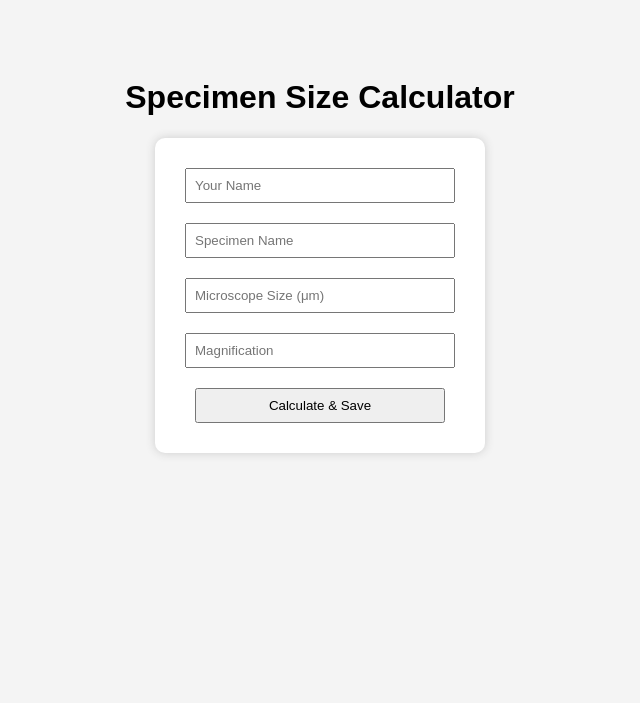
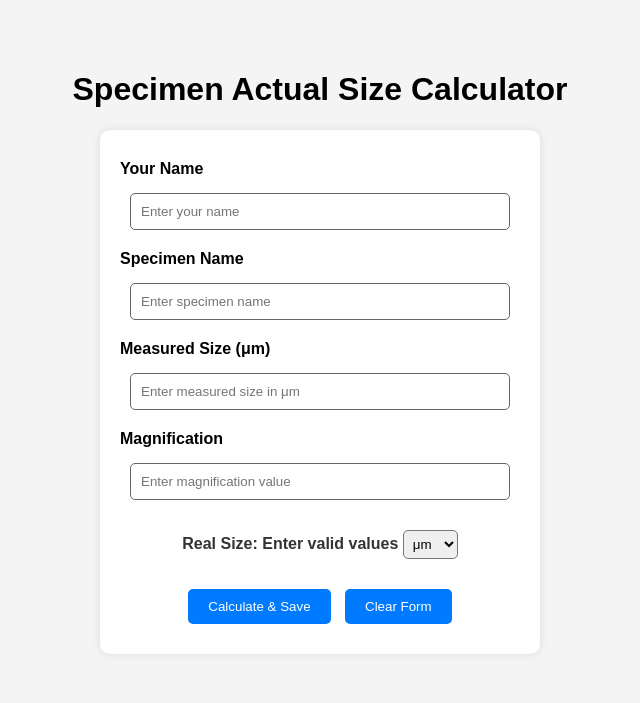
Before and after one commit to MOGforever/specimen-size-webapp, a Flask app: page / in a window 1280 px wide. Shown: the top 703 px of the page, without its empty margins (320-960 px from the left). Run offline with Flask 3, Linux system fonts and the light colour scheme.

Commit message:
Update index.html

```diff
--- a/templates/index.html
+++ b/templates/index.html
@@ -1,31 +1,178 @@
-<!-- d_flask_web_app/templates/index.html -->
-
 <!DOCTYPE html>
-<html>
+<html lang="en">
 <head>
-    <title>Specimen Size Calculator</title>
+    <meta charset="UTF-8">
+    <meta name="viewport" content="width=device-width, initial-scale=1.0">
+    <meta name="description" content="Specimen Actual Size Calculator - Calculate and store the real size of specimens based on microscope measurements.">
+    <title>Specimen Actual Size Calculator</title>
     <style>
-        body { font-family: Arial; background: #f4f4f4; text-align: center; padding: 50px; }
-        form { background: white; display: inline-block; padding: 20px; border-radius: 10px; box-shadow: 0 0 10px #ccc; }
-        input { margin: 10px; padding: 8px; width: 250px; }
-        .msg { color: green; margin-bottom: 20px; }
+        body {
+            font-family: Arial, sans-serif;
+            background: #f4f4f4;
+            text-align: center;
+            padding: 50px;
+            margin: 0;
+        }
+        form {
+            background: #fff;
+            display: inline-block;
+            padding: 20px;
+            border-radius: 10px;
+            box-shadow: 0 0 10px rgba(0, 0, 0, 0.1);
+            max-width: 400px;
+            width: 100%;
+        }
+        label {
+            display: block;
+            text-align: left;
+            margin: 10px 0 5px;
+            font-weight: bold;
+        }
+        input {
+            margin: 10px 0;
+            padding: 10px;
+            width: calc(100% - 20px);
+            border: 1px solid #666;
+            border-radius: 5px;
+            box-sizing: border-box;
+        }
+        .msg {
+            color: green;
+            margin-bottom: 20px;
+        }
+        .error-msg {
+            color: red;
+            margin-bottom: 20px;
+        }
+        .warning {
+            color: orange;
+            font-size: 0.9em;
+            margin: 5px 0;
+        }
+        button {
+            background-color: #007BFF;
+            color: white;
+            border: none;
+            padding: 10px 20px;
+            cursor: pointer;
+            border-radius: 5px;
+            margin: 10px 5px; /* Increased spacing */
+        }
+        button:hover:not(:disabled) {
+            background-color: #0056b3;
+        }
+        button:disabled {
+            background-color: #cccccc;
+            cursor: not-allowed;
+        }
+        #preview {
+            margin: 10px 0;
+            font-weight: bold; /* Make preview stand out */
+            color: #333;
+        }
+        #unitSelect {
+            margin: 10px 0;
+            padding: 5px;
+            border-radius: 5px;
+        }
+        @media (max-width: 600px) {
+            body {
+                padding: 20px;
+            }
+        }
     </style>
 </head>
 <body>
-    <h1>Specimen Size Calculator</h1>
+    <h1>Specimen Actual Size Calculator</h1>
 
-    {% with messages = get_flashed_messages(with_categories=false) %}
-      {% if messages %}
-        <div class="msg">{{ messages[0] }}</div>
-      {% endif %}
-    {% endwith %}
 
-    <form method="POST">
-        <input type="text" name="username" placeholder="Your Name" required><br>
-        <input type="text" name="specimen" placeholder="Specimen Name" required><br>
-        <input type="text" name="microscope_size" placeholder="Microscope Size (μm)" required><br>
-        <input type="text" name="magnification" placeholder="Magnification" required><br>
-        <input type="submit" value="Calculate & Save">
+
+    <!-- Form Section -->
+    <form method="POST" id="calcForm">
+        <label for="username">Your Name</label>
+        <input type="text" id="username" name="username" placeholder="Enter your name" maxlength="50" required>
+
+        <label for="specimen">Specimen Name</label>
+        <input type="text" id="specimen" name="specimen" placeholder="Enter specimen name" maxlength="100" required>
+
+        <label for="microscope_size">Measured Size (μm)</label>
+        <input type="number" id="microscope_size" name="microscope_size" placeholder="Enter measured size in μm" step="any" min="0.0001" required>
+
+        <label for="magnification">Magnification</label>
+        <input type="number" id="magnification" name="magnification" placeholder="Enter magnification value" step="any" min="1" required>
+        <div id="magWarning" class="warning" style="display: none;">Warning: Magnification below 10x is unusually low for microscopy.</div>
+
+        <p id="preview">Real Size: <span>Enter values to calculate</span> <select id="unitSelect">
+            <option value="μm">μm</option>
+            <option value="mm">mm</option>
+            <option value="nm">nm</option>
+        </select></p>
+
+        <button type="submit" id="submitBtn">Calculate & Save</button>
+        <button type="reset" id="resetBtn">Clear Form</button>
     </form>
+
+    <script>
+        const microscopeSize = document.getElementById('microscope_size');
+        const magnification = document.getElementById('magnification');
+        const preview = document.querySelector('#preview span');
+        const unitSelect = document.getElementById('unitSelect');
+        const magWarning = document.getElementById('magWarning');
+        const form = document.getElementById('calcForm');
+        const submitBtn = document.getElementById('submitBtn');
+
+        function getPrecision(value) {
+            const str = value.toString();
+            const decimalIndex = str.indexOf('.');
+            return decimalIndex === -1 ? 0 : str.length - decimalIndex - 1;
+        }
+
+        function updatePreview() {
+            const size = parseFloat(microscopeSize.value);
+            const mag = parseFloat(magnification.value);
+            let result = (size && mag && mag !== 0) ? (size / mag) : null;
+            const unit = unitSelect.value;
+
+            // Adjust result based on unit
+            if (result !== null) {
+                if (unit === 'mm') result *= 0.001; // μm to mm
+                else if (unit === 'nm') result *= 1000; // μm to nm
+
+                // Determine precision based on inputs
+                const sizePrecision = getPrecision(size);
+                const magPrecision = getPrecision(mag);
+                const maxPrecision = Math.max(sizePrecision, magPrecision, 2); // Minimum 2 decimal places
+                preview.textContent = result.toFixed(Math.min(maxPrecision, 4));
+            } else {
+                preview.textContent = 'Enter valid values';
+            }
+
+            // Show magnification warning if below 10x
+            if (mag && mag < 10) {
+                magWarning.style.display = 'block';
+            } else {
+                magWarning.style.display = 'none';
+            }
+        }
+
+        microscopeSize.addEventListener('input', updatePreview);
+        magnification.addEventListener('input', updatePreview);
+        unitSelect.addEventListener('change', updatePreview);
+
+        form.addEventListener('submit', () => {
+            submitBtn.disabled = true;
+            submitBtn.textContent = 'Processing...';
+        });
+
+        form.addEventListener('reset', () => {
+            setTimeout(() => {
+                updatePreview();
+                magWarning.style.display = 'none';
+            }, 0);
+        });
+
+        // Initial update
+        updatePreview();
+    </script>
 </body>
 </html>
```
